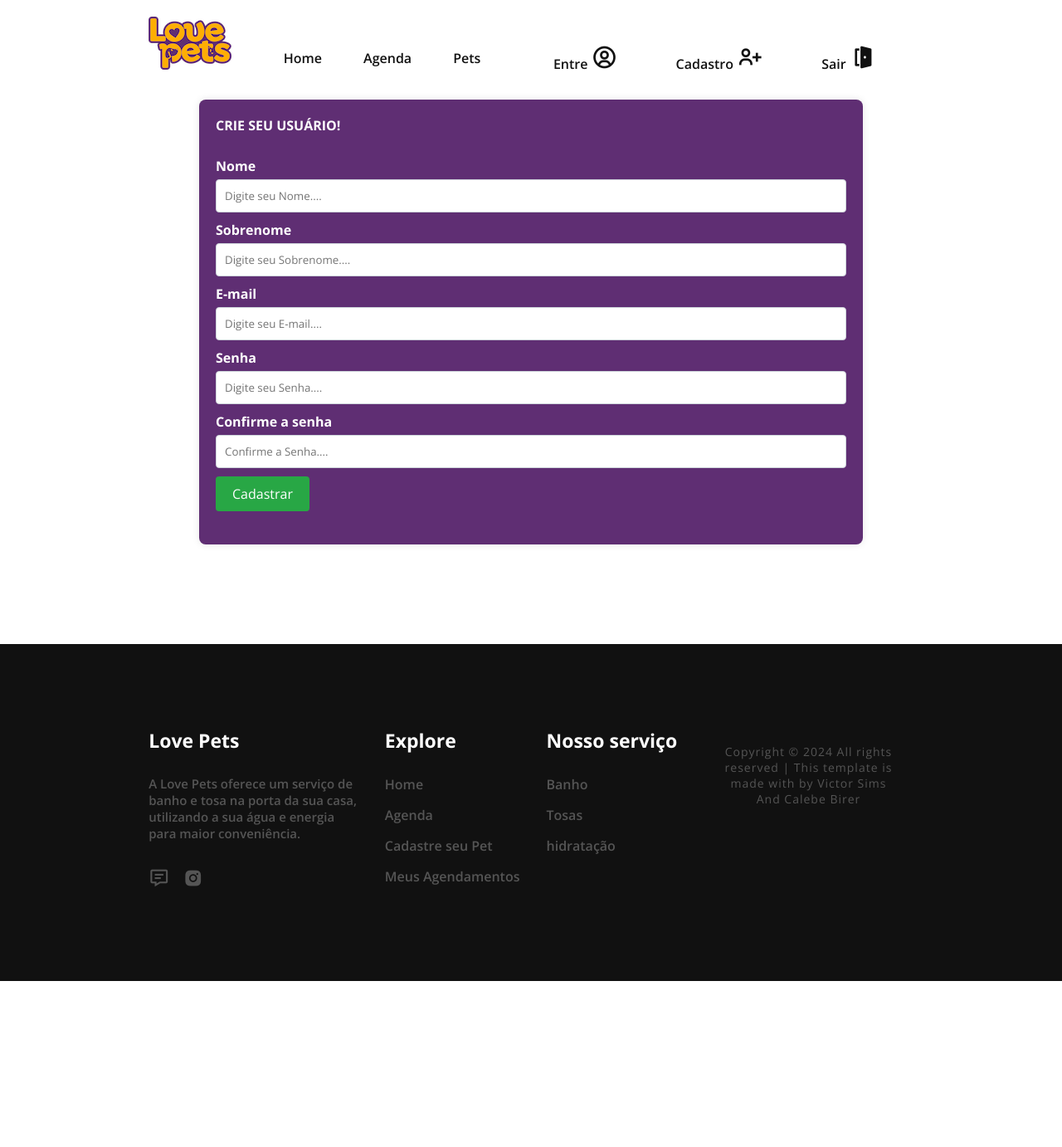
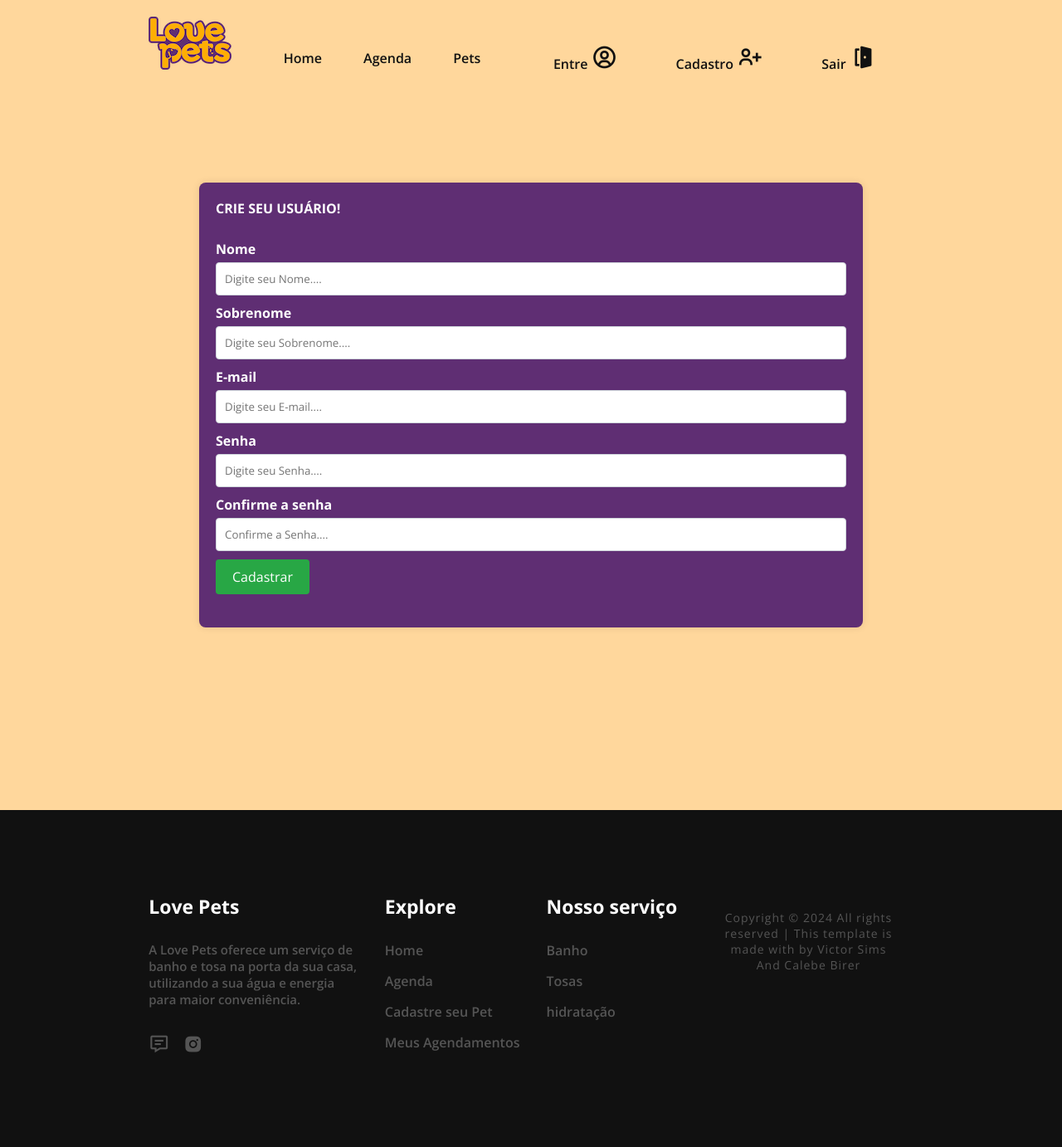
Before and after one commit to CalebeBirer/Love_Pets, a Django app: page /register_client/ in a window 1280 px wide. Shown: the whole page at 83% size. Before the commit the page ends 1182 px from the top, so only its background shows below. Run offline with Django 4.2, Linux system fonts and the light colour scheme.

Commit message:
update css

```diff
--- a/love_pets/settings.py
+++ b/love_pets/settings.py
@@ -83,7 +83,7 @@
         'ENGINE': 'django.db.backends.mysql',
         'NAME': 'love_pets',
         'USER': 'root',
-        'PASSWORD': 'Camila@123',
+        'PASSWORD': '',
         'HOST': 'localhost',   # Or an IP Address that your DB is hosted on
         'PORT': '3306',
     }
--- a/templates/static/cliente/css/style.css
+++ b/templates/static/cliente/css/style.css
@@ -341,6 +341,11 @@
     transform: scale(1.1) translateY(-5px);
 }
 
+.brand {
+    padding: 200px 14%;
+    background: #ffd79c;
+}
+
 .main-contact li {
     margin-bottom: 15px;
 }
```
Also changed, not shown: 1 other file.
